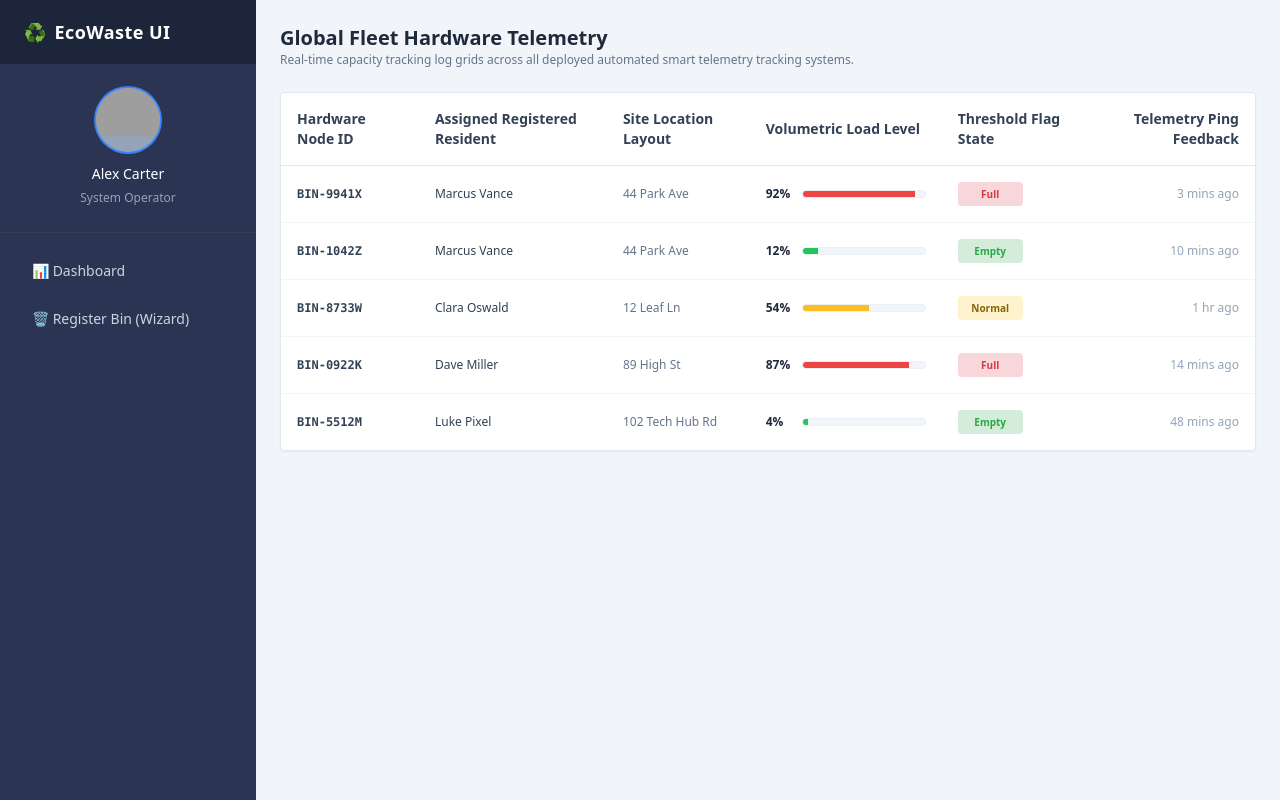
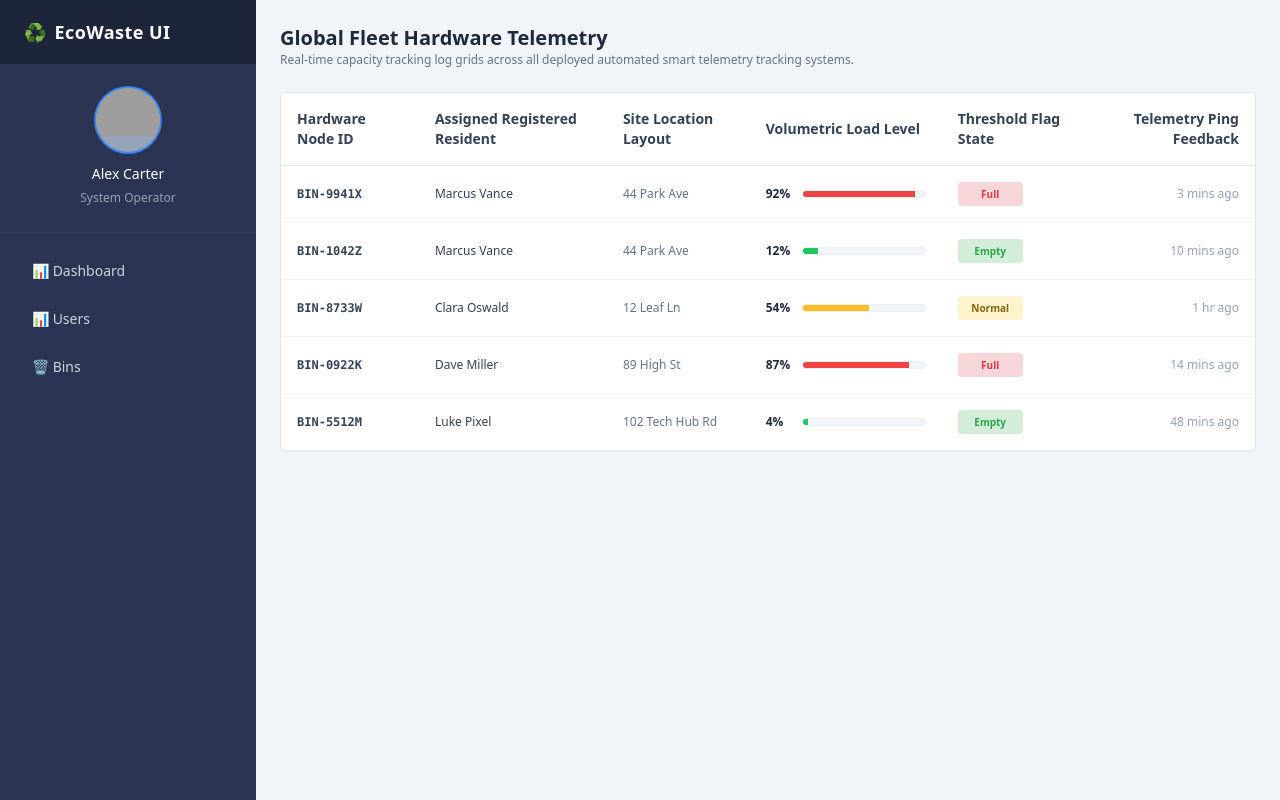
Before and after one commit to Ukoeka/waste-management-ukay, a Nuxt app: page /admin/bins in a window 1280 px wide. Built offline with nearby package versions, Linux system fonts and the light colour scheme; grey boxes are pictures that could not be loaded.

Commit message:
approval update

```diff
--- a/app/layouts/admin.vue
+++ b/app/layouts/admin.vue
@@ -17,8 +17,11 @@
         <NuxtLink to="/admin/dashboard" class="flex items-center gap-3 px-4 py-3 rounded-lg hover:bg-slate-700/50 transition text-sm">
           📊 Dashboard
         </NuxtLink>
-        <NuxtLink to="/customer/register-bin" class="flex items-center gap-3 px-4 py-3 rounded-lg hover:bg-slate-700/50 transition text-sm">
-          🗑️ Register Bin (Wizard)
+        <NuxtLink to="/admin/users" class="flex items-center gap-3 px-4 py-3 rounded-lg hover:bg-slate-700/50 transition text-sm">
+          📊 Users
+        </NuxtLink>
+        <NuxtLink to="/admin/customer/bins" class="flex items-center gap-3 px-4 py-3 rounded-lg hover:bg-slate-700/50 transition text-sm">
+          🗑️ Bins
         </NuxtLink>
       </nav>
     </aside>
```
